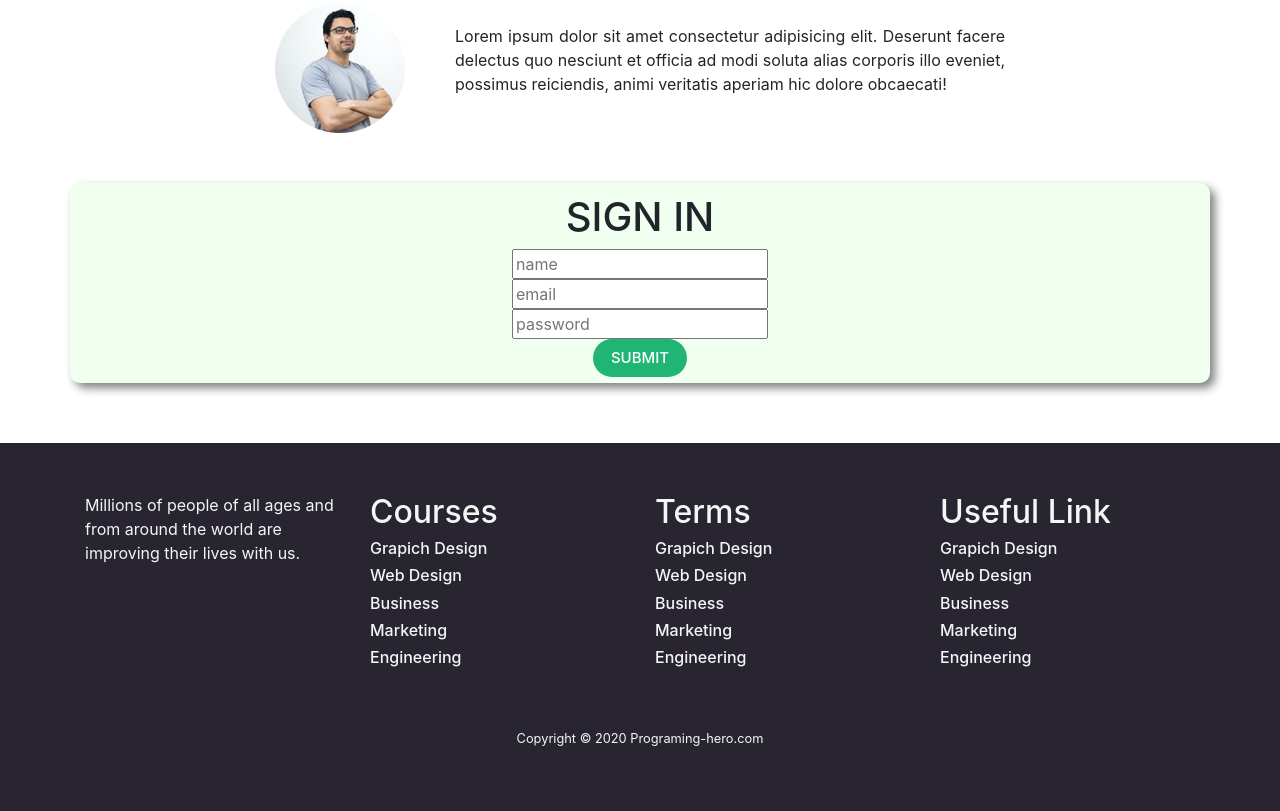
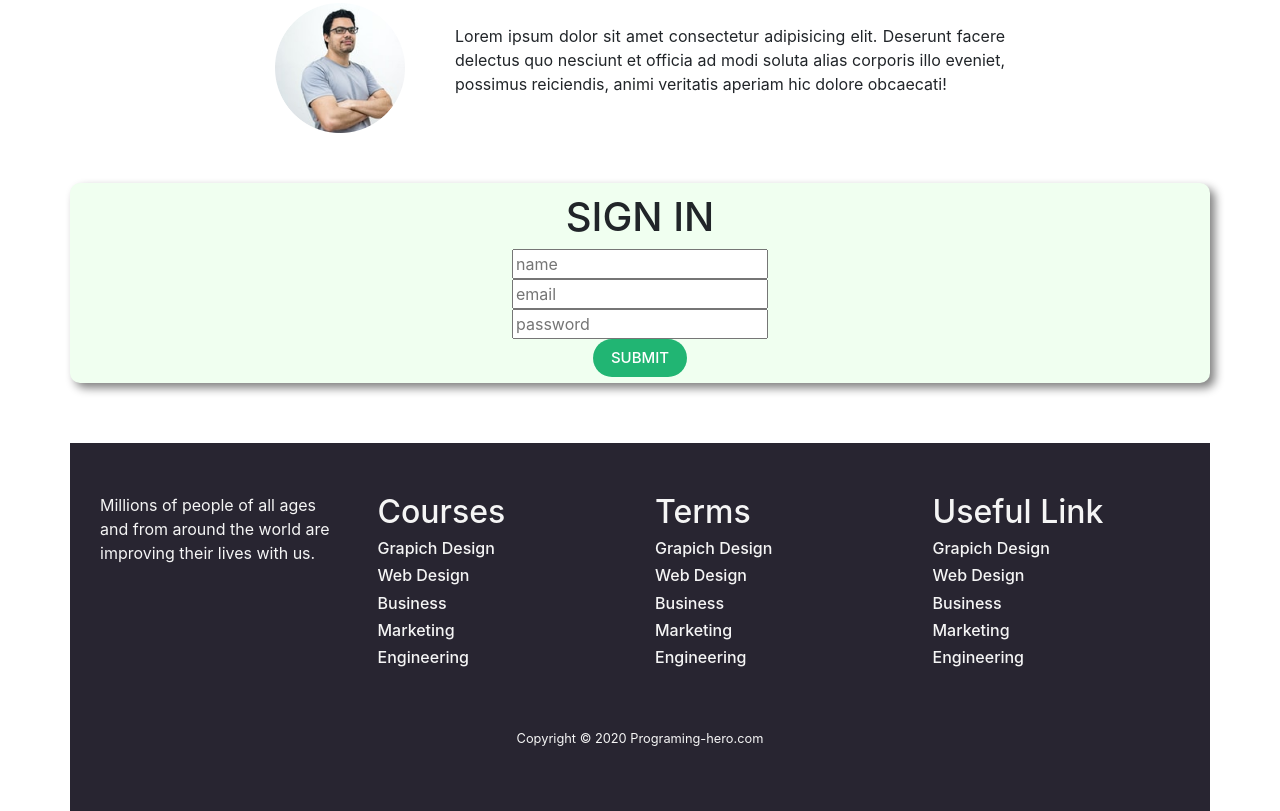
Before and after one commit to programmermohim/E-School, a plain HTML site: page index.html in a window 1280 px wide. Shown: the part 1886-2697 px from the top of the page. Drawn offline with nearby package versions, Linux system fonts and the light colour scheme; files whose address does not match are found by name.

Commit message:
this is last addition

```diff
--- a/index.html
+++ b/index.html
@@ -210,7 +210,7 @@
   </form>
 </div>
 <!--====================Footer Part===========================-->
-      <div class="footer-area">
+      <div class="container footer-area">
           <div class="container">
               <div class="row">
                   <div class="col-md-3">
```
